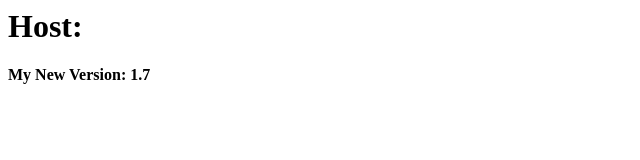
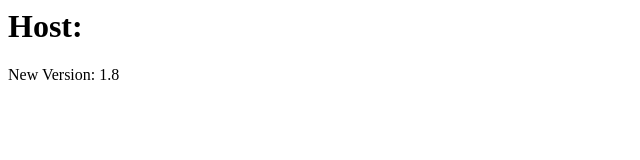
Before and after one commit to mihirdevops007/nginxnewdemo, a plain HTML site: page index.html in a window 1280 px wide. Shown: the full height of the page, 0-640 px from the left. Drawn offline with Linux system fonts and the light colour scheme.

Commit message:
Update index.html

```diff
--- a/index.html
+++ b/index.html
@@ -1,6 +1,6 @@
 <html>
 <body>
      <h1>Host: <!--#echo var="HOSTNAME" --></h1>
-     <B>My New Version: 1.7</B>
+     New Version: 1.8
 </body>
 </html>
```
